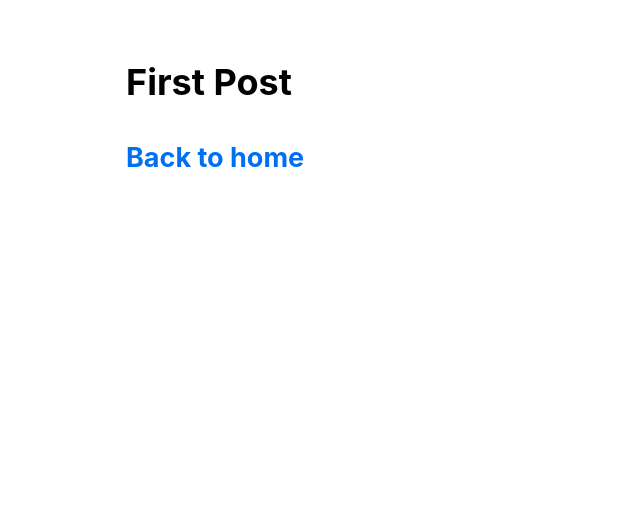
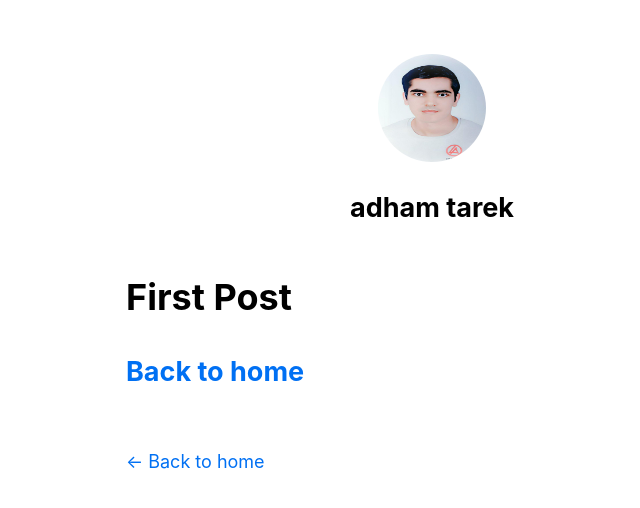
Before and after one commit to adham618/nextjs-blog, a Next.js app: page /posts/first-post in a window 1280 px wide. Shown: the top 508 px of the page, without its empty margins (208-848 px from the left). Built offline with nearby package versions, Linux system fonts and the light colour scheme.

Commit message:
update layout

```diff
--- a/components/Layout.tsx
+++ b/components/Layout.tsx
@@ -1,10 +1,80 @@
+import Head from 'next/head'
+import Image from 'next/image'
 import styles from './layout.module.css'
+import utilStyles from '../styles/utils.module.css'
+import Link from 'next/link'
 
-const Layout: React.FC = ({ children }) => {
+interface props {
+  children?: React.ReactNode
+  home?: React.ReactNode
+}
+
+const name = "adham tarek"
+export const siteTitle = 'Nextjs Blog'
+
+const Layout: React.FC<props> = ({ children, home }) => {
   return (
     <div className={styles.container}>
-      {children}
+      <Head>
+        <link rel="icon" href="/favicon.ico" />
+        <meta
+          name="description"
+          content="Learn how to build a personal website using Next.js"
+        />
+        <meta
+          property="og:image"
+          content={`https://og-image.vercel.app/${encodeURI(
+            siteTitle
+          )}.png?theme=light&md=0&fontSize=75px&images=https%3A%2F%2Fassets.vercel.com%2Fimage%2Fupload%2Ffront%2Fassets%2Fdesign%2Fnextjs-black-logo.svg`}
+        />
+        <meta name="og:title" content={siteTitle} />
+        <meta name="twitter:card" content="summary_large_image" />
+      </Head>
+      <header className={styles.header}>
+        {home ? (
+          <>
+            <Image
+              priority
+              src="/images/profile.jpg"
+              className={utilStyles.borderCircle}
+              height={144}
+              width={144}
+              alt={name}
+            />
+            <h1 className={utilStyles.heading2Xl}>{name}</h1>
+          </>
+        ) : (
+          <>
+            <Link href="/">
+              <a>
+                <Image
+                  priority
+                  src="/images/profile.jpg"
+                  className={utilStyles.borderCircle}
+                  height={108}
+                  width={108}
+                  alt={name}
+                />
+              </a>
+            </Link>
+            <h2 className={utilStyles.headingLg}>
+              <Link href="/">
+                <a className={utilStyles.colorInherit}>{name}</a>
+              </Link>
+            </h2>
+          </>
+        )}
+      </header>
+      <main>{children}</main>
+      {!home && (
+        <div className={styles.backToHome}>
+          <Link href="/">
+            <a>← Back to home</a>
+          </Link>
+        </div>
+      )}
     </div>
   )
 }
+
 export default Layout
```
